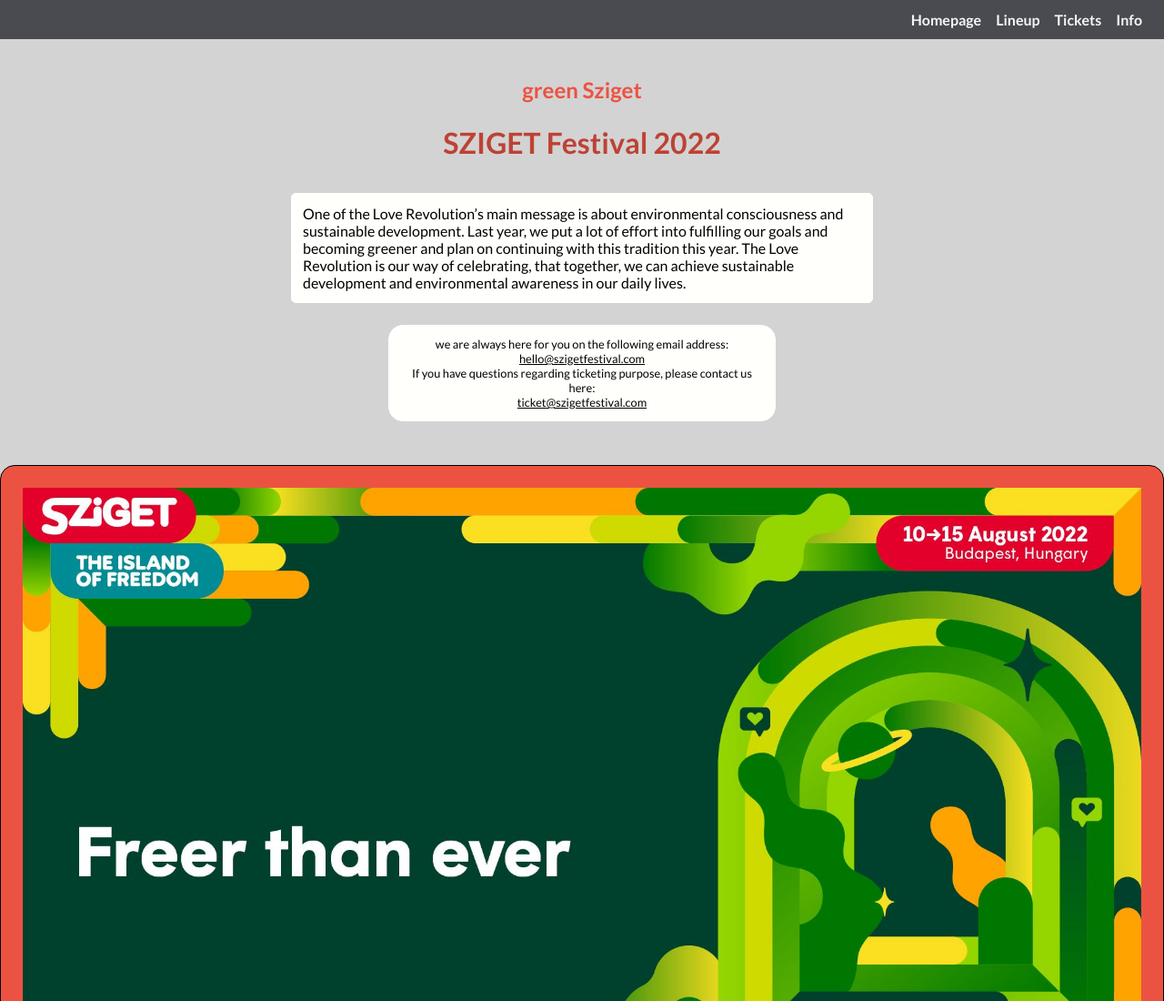
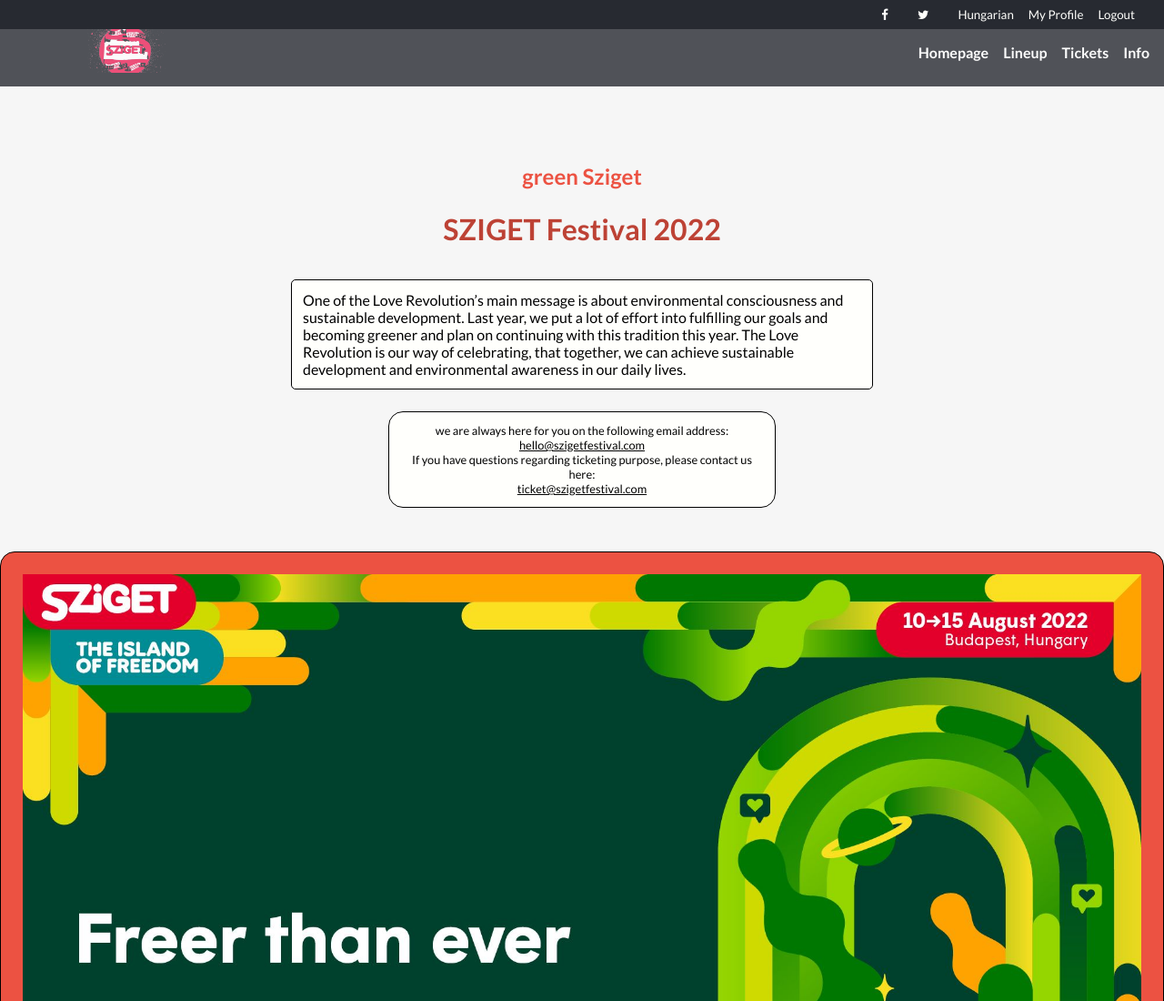
Before and after one commit to MattGomb/Microverse-1st-Capstone-project, a website: page about.html in a window 1280 px wide. Shown: the top 1100 px of the page at 91% size. Drawn offline with Linux system fonts and the light colour scheme.

Commit message:
Add logo in nav, adjust some colors

```diff
--- a/about.html
+++ b/about.html
@@ -5,9 +5,25 @@
   <meta http-equiv="X-UA-Compatible" content="IE=edge">
   <meta name="viewport" content="width=device-width, initial-scale=1.0">
   <link rel="stylesheet" href="style.css">
+  <link href="http://maxcdn.bootstrapcdn.com/font-awesome/4.1.0/css/font-awesome.min.css" rel="stylesheet">
   <title>About page CAPSTONE</title>
 </head>
-<body class="bg-gray">
+<body class="bg-gray-light-8">
+  <nav class="first-nav bg-blue text-white">
+    <a href="https://www.facebook.com/"><i class="fa fa-facebook"></i></a>
+    <a href="https://twitter.com/home"><i class="fa fa-twitter"></i></a>
+    <ul>
+      <li>
+        Hungarian
+      </li>
+      <li>
+        My Profile
+      </li>
+      <li>
+        Logout
+      </li>
+    </ul>
+  </nav>
   <nav class="navbar pb-1 bg-blue">
     <ul class="nav-menu bg-blue">
       <li class="nav-item">
@@ -27,6 +43,9 @@
       <span class="bar"></span>
       <span class="bar"></span>
       <span class="bar"></span>
+    </div>
+    <div class="header-logo">
+      <a href="https://szigetfestival.com/en/"><img class="header-img" src="./images/sz-color-logo3-removebg-preview.png" alt="sziget logo"></a>
     </div>
     <ul class="menu-desktop">
       <li><a href="./index.html">Homepage</a></li>
--- a/sass/components/_card.scss
+++ b/sass/components/_card.scss
@@ -3,7 +3,7 @@
 .contact-info {
   font-size: 0.8rem;
   text-align: center;
-  border: 1px solid white;
+  border: 1px solid black;
   border-radius: 1rem;
   margin: auto;
   justify-items: center;
@@ -16,7 +16,7 @@
 .card {
   display: flex;
   padding: $base-padding;
-  border: 1px solid rgb(255, 255, 255);
+  border: 1px solid rgb(0, 0, 0);
   border-radius: math.div($base-border-radius, 4);
   column-gap: 10px;
 
--- a/sass/components/_navbar.scss
+++ b/sass/components/_navbar.scss
@@ -7,12 +7,11 @@
 
 .navbar {
   @extend .flex-layout;
-
   display: flex;
   align-items: center;
+  justify-content: space-between;
   opacity: 0.8;
-  padding: $base-padding $base-padding * 2;
-  position: fixed;
+  padding: 0 1rem;
 
   .site-title {
     font-size: $font-size-lg;
@@ -29,6 +28,32 @@
 
     background-color: $val;
   }
+}
+
+.first-nav {
+  display: flex;
+  justify-content: flex-end;
+  align-items: center;
+  gap: 2rem;
+  padding-right: 2rem;
+  font-size: smaller;
+  min-height: 2rem;
+}
+
+.first-nav ul {
+  list-style: none;
+  display: flex;
+  justify-content: space-between;
+  align-items: center;
+  gap: 1rem;
+}
+
+.first-nav ul li, .nav-item {
+  cursor: pointer;
+}
+
+.first-nav ul li:hover, {
+  cursor: pointer;
 }
 
 .menu-desktop {
@@ -130,6 +155,15 @@
   }
 
   .navbar {
-    justify-content: flex-end;
+    justify-content: space-between;
+    padding: 0 1rem;
   }
 }
+
+.header-img, .header-img:hover {
+  max-height: 3rem;
+  cursor: pointer;
+  padding-left: 5rem;
+  padding-right: 5rem;
+  margin: 0;
+}
```
Also changed, not shown: index.html (+20 -1 lines), images/sz-color-logo3-removebg-preview.png (added), style.css, 1 other file. Lines whose indentation alone changed are shown as unchanged.
